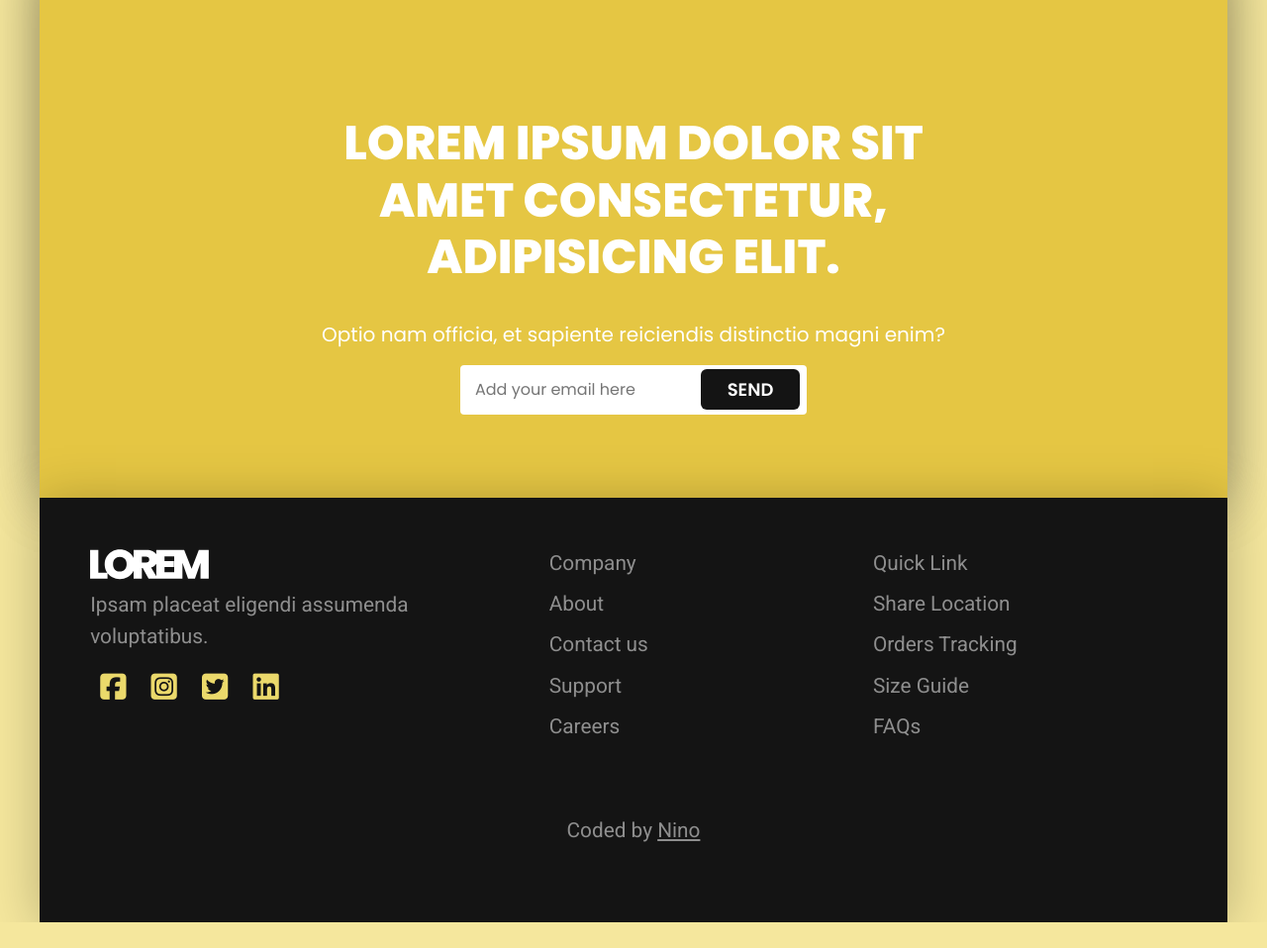
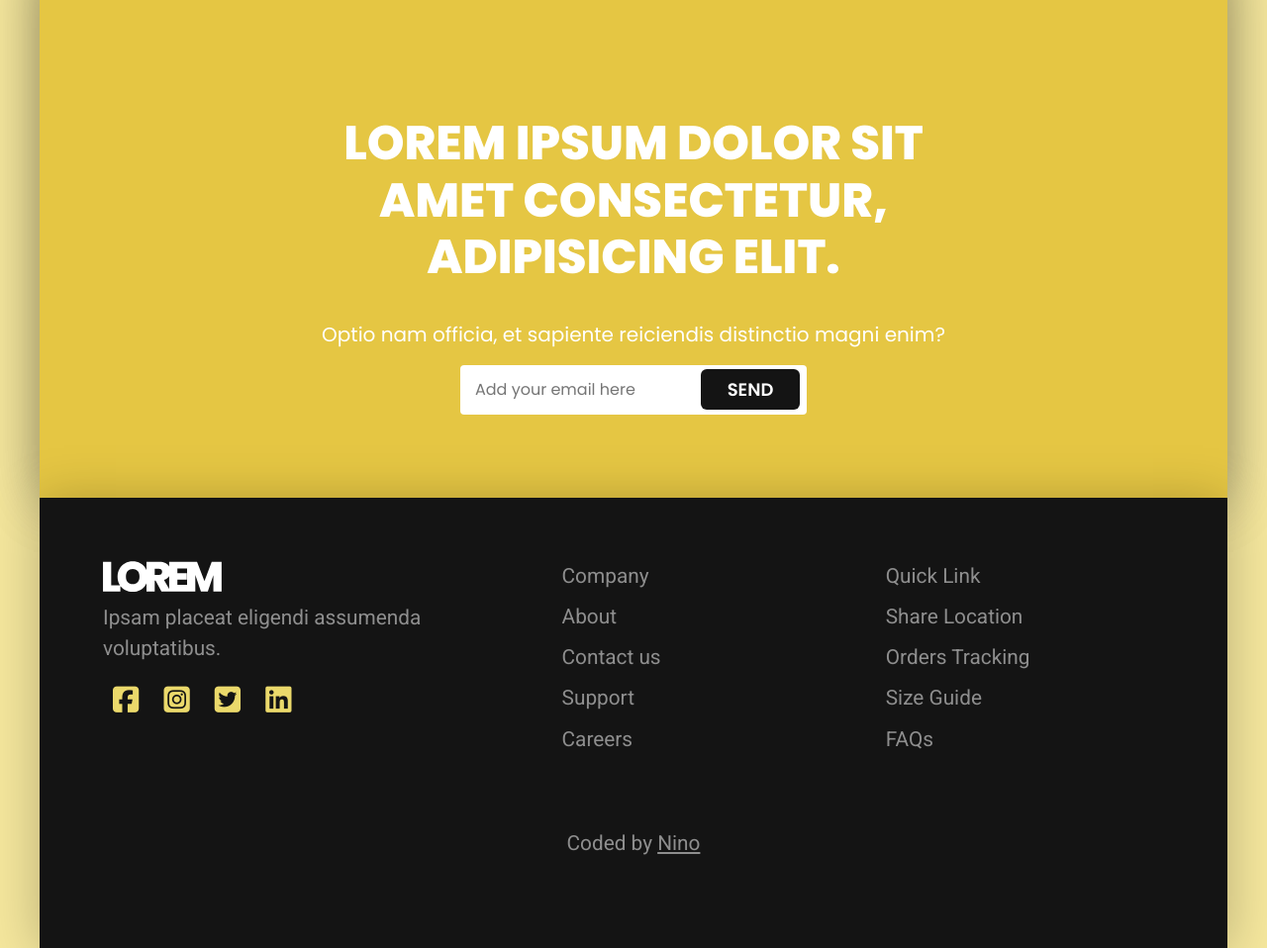
Before and after one commit to ninogogol/onlineshop, a plain HTML site: page index.html in a window 1280 px wide. Shown: the part 2465-3423 px from the top of the page at 99% size. Before the commit the page ends 3397 px from the top, so only its background shows below. Drawn offline with nearby package versions, Linux system fonts and the light colour scheme.

Commit message:
Update style.css

```diff
--- a/style.css
+++ b/style.css
@@ -227,7 +227,7 @@ input[type="submit"] {
 
 .footer {
     background-color: #141414;
-    padding: 4% 4% 6%;
+    padding: 5% 5% 7%;
     font-family: 'Roboto', sans-serif;
     font-size: 1rem;
 }
```
